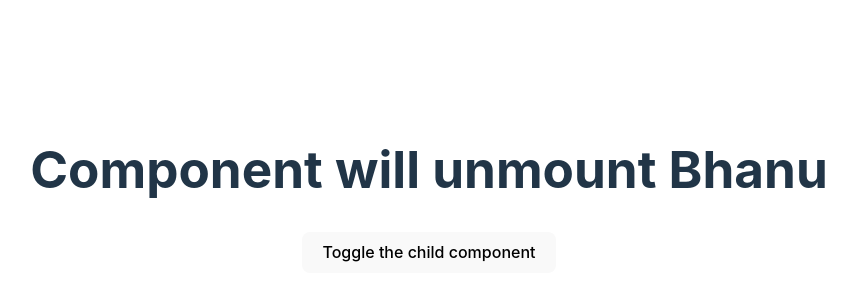
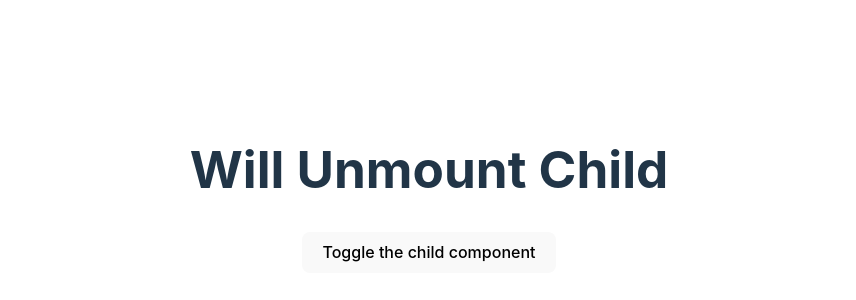
Before and after one commit to Bhanu-Partap/react-learnings-with-vite, a React (Vite) app in the folder my-first-react-app/: page / in a window 1280 px wide. Shown: the part 210-510 px from the top of the page, without its empty margins (211-1067 px from the left). Built offline with nearby package versions, Linux system fonts and the light colour scheme.

Commit message:
child toggle

```diff
--- a/my-first-react-app/src/Components/ComponentWillUnmount.jsx
+++ b/my-first-react-app/src/Components/ComponentWillUnmount.jsx
@@ -1,18 +1,19 @@
 import react , {Component} from "react"
+import WillUnmountChild from "./WillUnmountChild";
 
 export default class ComponentWillUnmount extends Component{
     constructor(){
         super()
             this.state= {
-                name:"Bhanu"
+                show:true
             }
     }
     render(){
         console.warn("render");
         return(
             <div className="container">
-                <h1>Component will unmount {this.state.name}</h1>
-                <button onClick={()=>this.setState({name:"Partap"})}> Toggle the child component</button>
+                <WillUnmountChild />
+                <button onClick={()=>this.setState({show:!this.state.show})}> Toggle the child component</button>
             </div>
         )
     }
```
